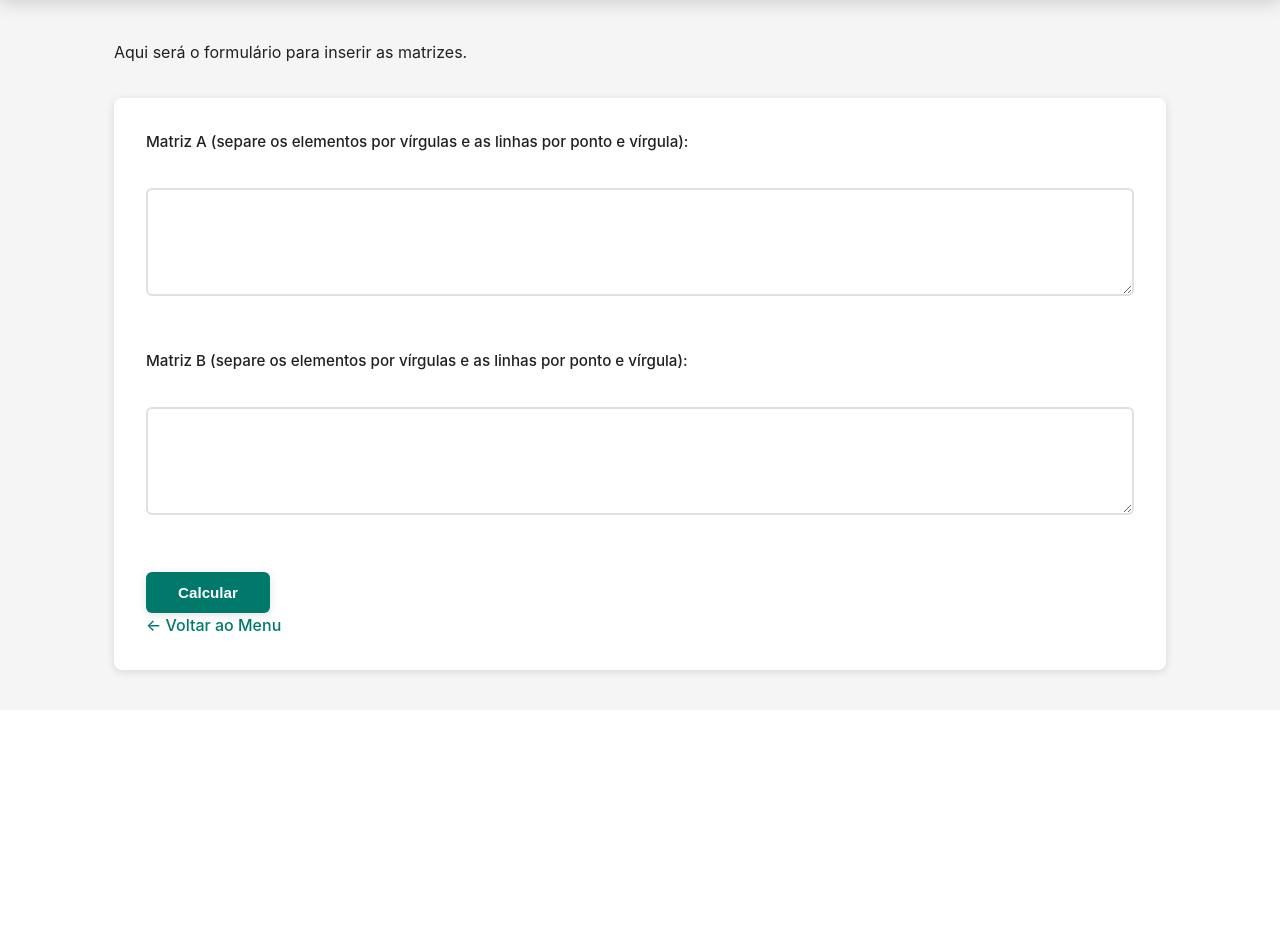
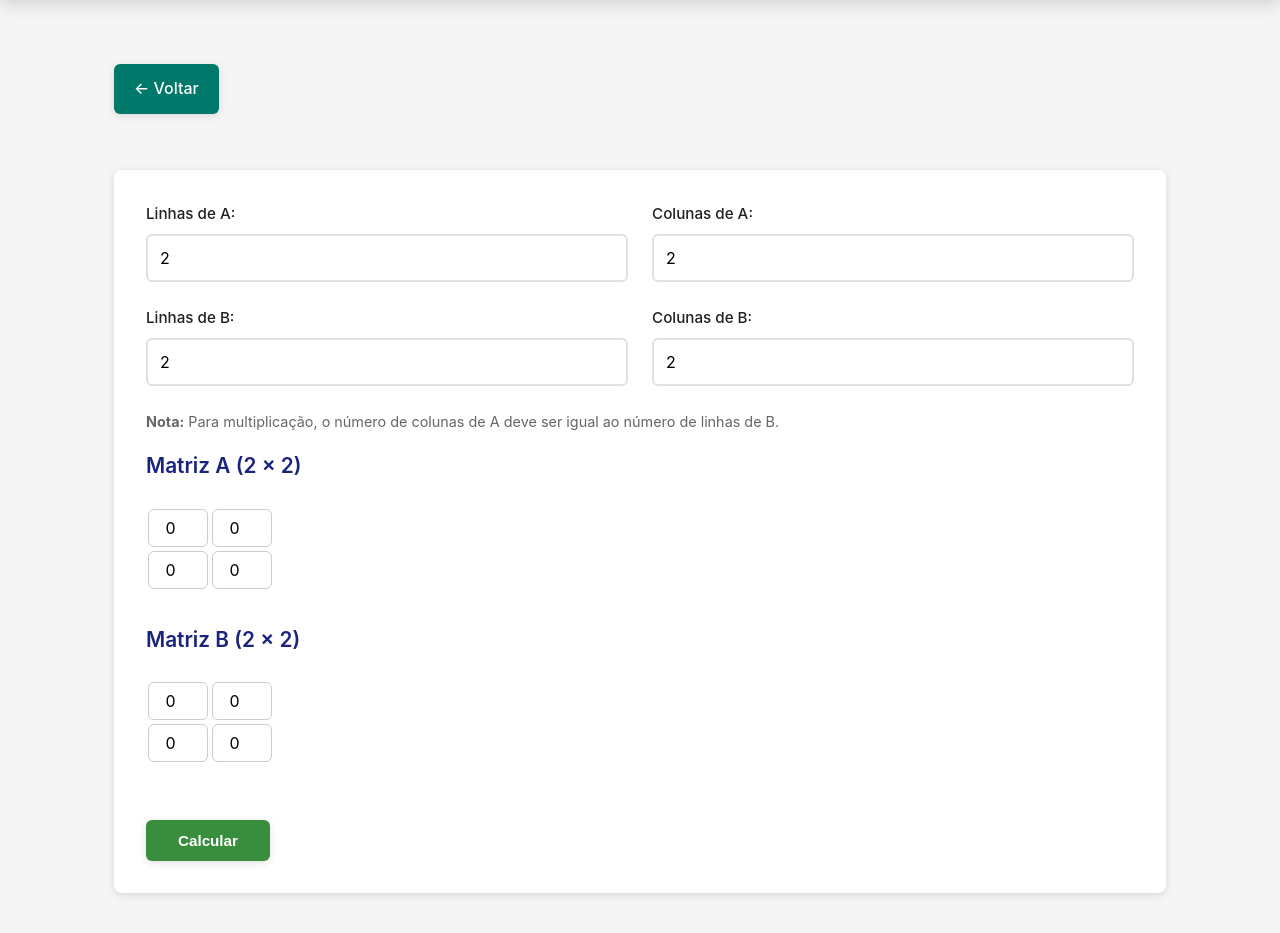
Before and after one commit to tskxz/matrix, a Flask app: page /multiply in a window 1280 px wide. Shown: the part 171-1104 px from the top of the page. Before the commit the page ends 849 px from the top, so only its background shows below. Run offline with Flask 3, Linux system fonts and the light colour scheme.

Commit message:
Add interactive matrix multiplication feature

```diff
--- a/app.py
+++ b/app.py
@@ -11,6 +11,7 @@ def index():
     """
     return render_template('index.html')
 
+#Soma&Subtracao
 @app.route('/sum', methods=['GET', 'POST'])
 def sum_sub():
     """
@@ -53,14 +54,59 @@ def scalar():
     """
     return render_template('scalar.html')
 
+#Multiplicacao
 @app.route('/multiply', methods=['GET', 'POST'])
 def multiply():
-    """
-    Multiplicação de matrizes.
-    """
+    if request.method == 'POST':
+        try:
+            print("[v0] Request content-type:", request.content_type)
+            print("[v0] Request data:", request.data)
+
+            data = request.get_json(force=True)
+            print("[v0] Parsed JSON:", data)
+
+            if not data or 'matrixA' not in data or 'matrixB' not in data:
+                print("[v0] Missing matrixA or matrixB in request")
+                return jsonify({'success': False, 'error': 'Dados de matriz inválidos'}), 400
+
+            matrix_a_data = data['matrixA']
+            matrix_b_data = data['matrixB']
+
+            rows_a = len(matrix_a_data)
+            cols_a = len(matrix_a_data[0]) if matrix_a_data else 0
+            rows_b = len(matrix_b_data)
+            cols_b = len(matrix_b_data[0]) if matrix_b_data else 0
+
+            print(f"[v0] Matrix A: {rows_a}x{cols_a}, Matrix B: {rows_b}x{cols_b}")
+
+            matrix_a = Matrix(rows_a, cols_a, matrix_a_data)
+            matrix_b = Matrix(rows_b, cols_b, matrix_b_data)
+
+            result = matrix_a.multiply(matrix_b)
+            print("[v0] Multiplication successful")
+
+            return jsonify({
+                'success': True,
+                'result': result['data'],
+                'matrix_a': matrix_a.to_list(),
+                'matrix_b': matrix_b.to_list(),
+                'operation': 'Multiplicação',
+                'dimensions_a': f"{rows_a}x{cols_a}",
+                'dimensions_b': f"{rows_b}x{cols_b}",
+                'dimensions_result': f"{result['rows']}x{result['cols']}"
+            })
+
+        except ValueError as e:
+            print("[v0] ValueError:", str(e))
+            return jsonify({'success': False, 'error': str(e)}), 400
+        except Exception as e:
+            print("[v0] Exception:", str(e))
+            return jsonify({'success': False, 'error': str(e)}), 400
+
     return render_template('multiply.html')
 
 @app.route('/determinant', methods=['GET', 'POST'])
+
 def determinant():
     """
     Cálculo do Determinante.
--- /dev/null
+++ b/static/js/matrix_multiply.js
@@ -0,0 +1,196 @@
+document.addEventListener("DOMContentLoaded", () => {
+    const rowsAInput = document.getElementById("rowsA")
+    const colsAInput = document.getElementById("colsA")
+    const rowsBInput = document.getElementById("rowsB")
+    const colsBInput = document.getElementById("colsB")
+    const form = document.getElementById("matrixForm")
+    const matricesDiv = document.getElementById("matrices")
+
+    function updateRowsB() {
+      rowsBInput.value = colsAInput.value
+    }
+
+    colsAInput.addEventListener("change", updateRowsB)
+
+    function generateMatrices() {
+      const rowsA = Number.parseInt(rowsAInput.value)
+      const colsA = Number.parseInt(colsAInput.value)
+      const rowsB = Number.parseInt(rowsBInput.value)
+      const colsB = Number.parseInt(colsBInput.value)
+
+      matricesDiv.innerHTML = ""
+
+      const matrixADiv = document.createElement("div")
+      matrixADiv.style.marginBottom = "2rem"
+      matrixADiv.innerHTML = "<h3>Matriz A (" + rowsA + " × " + colsA + ")</h3>"
+
+      const matrixATable = document.createElement("table")
+      matrixATable.style.borderCollapse = "collapse"
+      matrixATable.style.marginBottom = "1rem"
+
+      for (let i = 0; i < rowsA; i++) {
+        const row = document.createElement("tr")
+        for (let j = 0; j < colsA; j++) {
+          const cell = document.createElement("td")
+          const input = document.createElement("input")
+          input.type = "number"
+          input.name = `matrixA[${i}][${j}]`
+          input.id = `matrixA_${i}_${j}`
+          input.step = "any"
+          input.value = "0"
+          input.style.width = "60px"
+          input.style.padding = "8px"
+          input.style.margin = "2px"
+          input.style.border = "1px solid #ccc"
+          input.style.textAlign = "center"
+          cell.appendChild(input)
+          row.appendChild(cell)
+        }
+        matrixATable.appendChild(row)
+      }
+
+      matrixADiv.appendChild(matrixATable)
+      matricesDiv.appendChild(matrixADiv)
+
+      const matrixBDiv = document.createElement("div")
+      matrixBDiv.style.marginBottom = "2rem"
+      matrixBDiv.innerHTML = "<h3>Matriz B (" + rowsB + " × " + colsB + ")</h3>"
+
+      const matrixBTable = document.createElement("table")
+      matrixBTable.style.borderCollapse = "collapse"
+      matrixBTable.style.marginBottom = "1rem"
+
+      for (let i = 0; i < rowsB; i++) {
+        const row = document.createElement("tr")
+        for (let j = 0; j < colsB; j++) {
+          const cell = document.createElement("td")
+          const input = document.createElement("input")
+          input.type = "number"
+          input.name = `matrixB[${i}][${j}]`
+          input.id = `matrixB_${i}_${j}`
+          input.step = "any"
+          input.value = "0"
+          input.style.width = "60px"
+          input.style.padding = "8px"
+          input.style.margin = "2px"
+          input.style.border = "1px solid #ccc"
+          input.style.textAlign = "center"
+          cell.appendChild(input)
+          row.appendChild(cell)
+        }
+        matrixBTable.appendChild(row)
+      }
+
+      matrixBDiv.appendChild(matrixBTable)
+      matricesDiv.appendChild(matrixBDiv)
+    }
+
+    updateRowsB()
+    generateMatrices()
+
+    rowsAInput.addEventListener("change", () => {
+      updateRowsB()
+      generateMatrices()
+    })
+    colsAInput.addEventListener("change", () => {
+      updateRowsB()
+      generateMatrices()
+    })
+    colsBInput.addEventListener("change", generateMatrices)
+
+    form.addEventListener("submit", (e) => {
+      e.preventDefault()
+
+      const rowsA = Number.parseInt(rowsAInput.value)
+      const colsA = Number.parseInt(colsAInput.value)
+      const rowsB = Number.parseInt(rowsBInput.value)
+      const colsB = Number.parseInt(colsBInput.value)
+
+      // Extrai os Valores da A
+      const matrixA = []
+      for (let i = 0; i < rowsA; i++) {
+        const row = []
+        for (let j = 0; j < colsA; j++) {
+          const input = document.getElementById(`matrixA_${i}_${j}`)
+          row.push(Number.parseFloat(input.value) || 0)
+        }
+        matrixA.push(row)
+      }
+
+      // Extrai os Valores da B
+      const matrixB = []
+      for (let i = 0; i < rowsB; i++) {
+        const row = []
+        for (let j = 0; j < colsB; j++) {
+          const input = document.getElementById(`matrixB_${i}_${j}`)
+          row.push(Number.parseFloat(input.value) || 0)
+        }
+        matrixB.push(row)
+      }
+
+      fetch("/multiply", {
+        method: "POST",
+        headers: {
+          "Content-Type": "application/json",
+        },
+        body: JSON.stringify({
+          matrixA: matrixA,
+          matrixB: matrixB,
+        }),
+      })
+        .then((response) => response.json())
+        .then((data) => {
+          if (data.success) {
+            displayResult(data.result)
+          } else {
+            alert("Erro: " + data.error)
+          }
+        })
+        .catch((error) => {
+          console.error("Erro:", error)
+          alert("Erro ao conectar com o servidor")
+        })
+    })
+
+    // function multiplyMatrices(a, b) {
+    //   const result = []
+    //   for (let i = 0; i < a.length; i++) {
+    //     const row = []
+    //     for (let j = 0; j < b[0].length; j++) {
+    //       let sum = 0
+    //       for (let k = 0; k < a[i].length; k++) {
+    //         sum += a[i][k] * b[k][j]
+    //       }
+    //       row.push(sum)
+    //     }
+    //     result.push(row)
+    //   }
+    //   return result
+    // }
+
+    // Mostar Resultados
+    function displayResult(matrix) {
+      const resultDiv = document.getElementById("result")
+      resultDiv.innerHTML = "<h3>Resultado (" + matrix.length + " × " + matrix[0].length + ")</h3>"
+
+      const resultTable = document.createElement("table")
+      resultTable.style.borderCollapse = "collapse"
+      resultTable.style.marginTop = "1rem"
+      resultTable.style.backgroundColor = "#f0f0f0"
+
+      for (let i = 0; i < matrix.length; i++) {
+        const row = document.createElement("tr")
+        for (let j = 0; j < matrix[i].length; j++) {
+          const cell = document.createElement("td")
+          cell.textContent = Number.isInteger(matrix[i][j]) ? matrix[i][j] : matrix[i][j].toFixed(4)
+          cell.style.padding = "10px"
+          cell.style.border = "1px solid #999"
+          cell.style.textAlign = "center"
+          row.appendChild(cell)
+        }
+        resultTable.appendChild(row)
+      }
+
+      resultDiv.appendChild(resultTable)
+    }
+  })
--- a/templates/multiply.html
+++ b/templates/multiply.html
@@ -4,15 +4,37 @@
 {% block header_text %}Multiplicação de Matrizes{% endblock %}
 
 {% block content %}
-    <p>Aqui será o formulário para inserir as matrizes.</p>
-    <form method="post" action="{{ url_for('multiply') }}">
-        <label for="matrix_a">Matriz A (separe os elementos por vírgulas e as linhas por ponto e vírgula):</label><br>
-        <textarea id="matrix_a" name="matrix_a" rows="4" cols="50"></textarea><br><br>
+    <a href="{{ url_for('index') }}" class="back-link">← Voltar</a>
 
-        <label for="matrix_b">Matriz B (separe os elementos por vírgulas e as linhas por ponto e vírgula):</label><br>
-        <textarea id="matrix_b" name="matrix_b" rows="4" cols="50"></textarea><br><br>
+    <form id="matrixForm">
+        <div style="display: grid; grid-template-columns: 1fr 1fr; gap: 1.5rem; margin-bottom: 1.5rem;">
+            <div>
+                <label for="rowsA">Linhas de A:</label>
+                <input type="number" id="rowsA" min="1" max="10" value="2" required>
+            </div>
+            <div>
+                <label for="colsA">Colunas de A:</label>
+                <input type="number" id="colsA" min="1" max="10" value="2" required>
+            </div>
+            <div>
+                <label for="rowsB">Linhas de B:</label>
+                <input type="number" id="rowsB" min="1" max="10" value="2" required readonly>
+            </div>
+            <div>
+                <label for="colsB">Colunas de B:</label>
+                <input type="number" id="colsB" min="1" max="10" value="2" required>
+            </div>
+        </div>
 
-        <!--- isto e temporario --->
-        <input type="submit" value="Calcular">
-    <p><a href="{{ url_for('index') }}">← Voltar ao Menu</a></p>
+        <p style="color: #666; font-size: 0.9rem; margin: 1rem 0;">
+            <strong>Nota:</strong> Para multiplicação, o número de colunas de A deve ser igual ao número de linhas de B.
+        </p>
+
+        <div id="matrices"></div>
+        <button type="submit" class="btn-success">Calcular</button>
+    </form>
+
+    <div id="result"></div>
+    <script src="../static/js/matrix_multiply.js"></script>
+
 {% endblock %}
```
